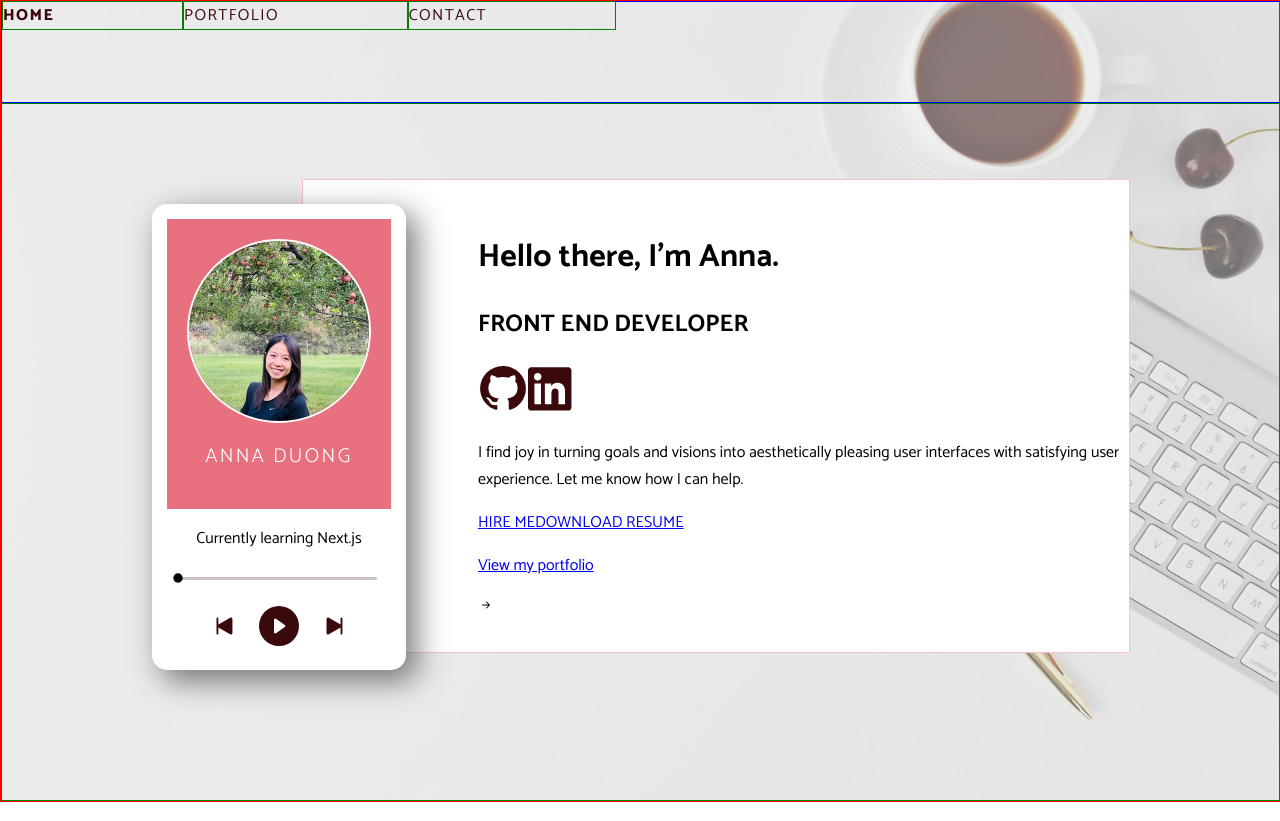
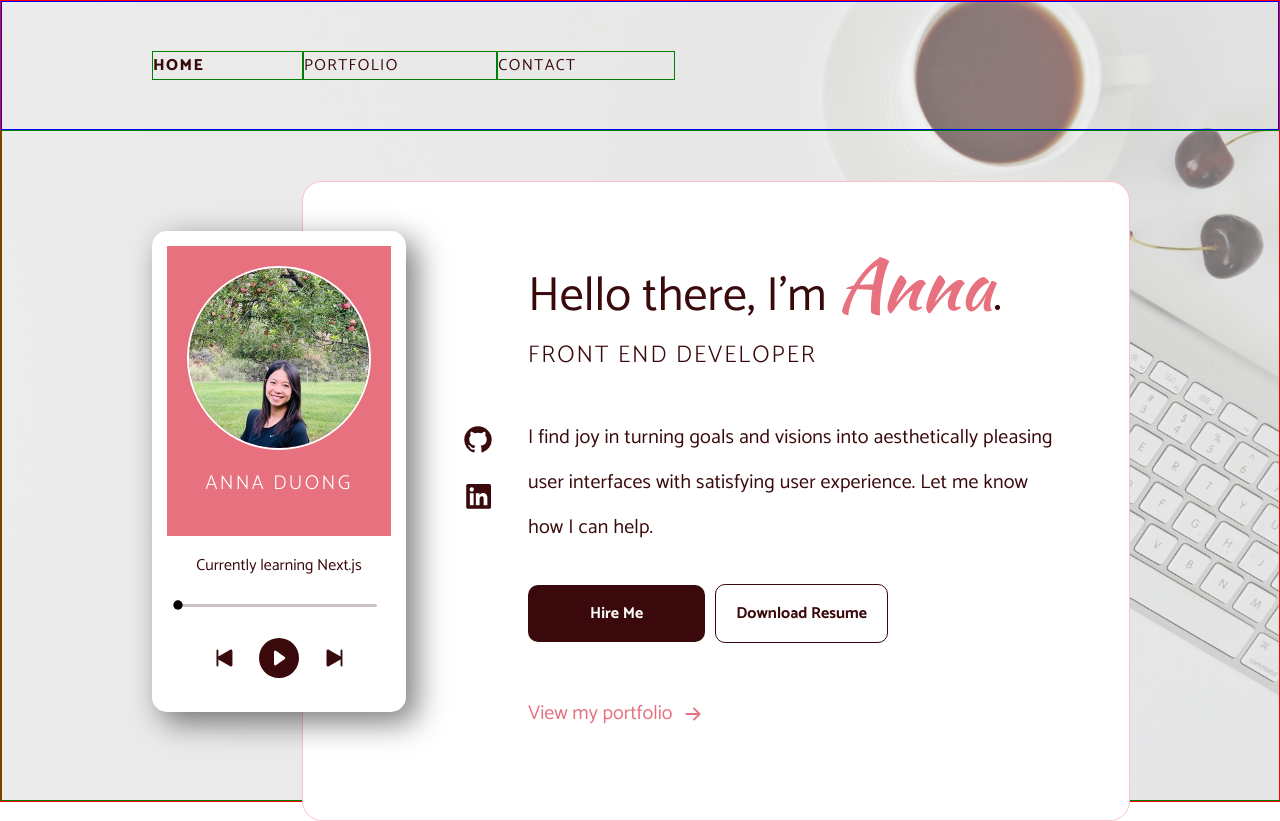
Before and after one commit to annaduong17/portfolio, a React (Create React App) app: page / in a window 1280 px wide. Built offline with nearby package versions, Linux system fonts and the light colour scheme.

Commit message:
style Home

```diff
--- a/src/components/Home.js
+++ b/src/components/Home.js
@@ -3,29 +3,31 @@ import { NavLink } from 'react-router-dom';
 function Home() {
   return (
     <div className="home">
+
       <div className="home-heading">
-        <h1>Hello there, I'm Anna.</h1>
+        <h1>Hello there, I'm <span>Anna</span>.</h1>
         <h2>FRONT END DEVELOPER</h2>
       </div>
 
+      <div className='socials-description'>
         <div className="home-socials">
-        <img width={50} height={50} src="/images/icons/icon-github.svg" alt="github icon" />
-        <img width={50} height={50} src="/images/icons/icon-linkedin.svg" alt="linkedin icon" />
+          <img width={30} height={30} src="/images/icons/icon-github.svg" alt="github icon" />
+          <img width={35} height={25} src="/images/icons/icon-linkedin.svg" alt="linkedin icon" />
         </div>
 
         <div className="home-description">
           <p>I find joy in turning goals and visions into aesthetically pleasing user interfaces with satisfying user experience. Let me know how I can help.</p>
         </div>
-
+      </div>
       <div className="home-buttons">
-        <NavLink to="/contact" className="btn primary-btn">HIRE ME</NavLink>
-        <a download href="/files/anna-duong-resume.pdf" className="btn secondary-btn">DOWNLOAD RESUME</a>
+        <NavLink to="/contact" className="btn primary-btn">Hire Me</NavLink>
+        <a download href="/files/anna-duong-resume.pdf" className="btn secondary-btn">Download Resume</a>
       </div>
 
-      <div>
+      <div className='view-portfolio-container'>
         <NavLink to="/portfolio">
           <p>View my portfolio</p>
-          <img src="/images/icons/icon-arrow-right.svg" alt="right arrow icon" />
+          <img width={30} height={30} src="/images/icons/icon-arrow-right.svg" alt="right arrow icon" />
         </NavLink>
       </div>
     </div>
--- a/src/index.scss
+++ b/src/index.scss
@@ -25,6 +25,7 @@ body {
   width: 100%;
   height: 100%;
   font-family: 'Catamaran', sans-serif;
+  color: $cherry;
   font-size: 1rem;
   margin: 0;
 }
@@ -56,8 +57,10 @@ body {
 
 .navbar {
   border: 1px solid blue;
-  width: 100%;
-  height: 100px;
+  position: sticky;
+  top: 0;
+  padding: 50px 150px;
+  z-index: 100;
 
   .navlink {
     border: 1px solid green;
@@ -73,6 +76,25 @@ body {
   }
 }
 
+.btn {
+  border-radius: 10px;
+  text-decoration: none;
+  font-size: $text--md;
+  font-weight: 700;
+  padding: 15px 20px;
+
+  &.primary-btn {
+    color: $white;
+    background-color: $cherry;
+  }
+
+  &.secondary-btn {
+    color: $cherry;
+    border: 1px solid $cherry;
+    background-color: $white;
+  }
+}
+
 .home-page {
   position: relative;
   border: 1px solid green;
@@ -82,13 +104,87 @@ body {
 
   .home {
     border: 1px solid pink;
+    border-radius: 20px;
     background-color: $white;
     position: absolute;
     right: 150px;
     margin-left: 300px;
-    margin-top: 75px;
-    padding-block: 30px;
-    padding-left: 175px;
+    margin-top: 50px;
+    padding-top: 50px;
+    padding-left: 160px;
+    padding-right: 75px;
+
+    .home-heading {
+      margin-left: 65px;
+    }
+
+    h1 {
+      font-size: $title--lg;
+      font-weight: 400;
+      margin: 0;
+
+      span {
+        font-size: $title--xl;
+        font-family: 'Kaushan Script', cursive;
+        color: $pink;
+      }
+    }
+
+    h2 {
+      font-size: $title--sm;
+      font-weight: 100;
+      letter-spacing: 2px;
+      margin: 0;
+    }
+
+    .socials-description {
+      // border: 1px solid green;
+      display: flex;
+      align-items: flex-start;
+      padding-block: 20px 30px;
+
+      .home-socials {
+        padding-top: 30px;
+
+        * {
+          padding-bottom: 20px;
+        }
+      }
+
+      p {
+        font-size: $text--lg;
+        letter-spacing: 0.15px;
+        line-height: 45px;
+        padding-left: 30px;
+      }
+    }
+
+    .home-buttons {
+
+      .primary-btn {
+        padding-inline: 62px;
+        margin-right: 10px;
+        margin-left: 65px;
+      }
+    }
+
+    .view-portfolio-container {
+      // border: 1px solid blue;
+      margin-block: 50px 70px;
+      margin-inline: 65px;
+
+      a {
+        text-decoration: none;
+        display: flex;
+        align-items: center;
+
+        p {
+          font-size: $text--lg;
+          color: $pink;
+          margin-right: 5px;
+        }
+      }
+    }
   }
 }
 
@@ -151,7 +247,7 @@ body {
       flex-direction: row;
       justify-content: center;
       align-items: center;
-      margin: 20px;
+      margin: 30px;
 
       button {
         background-color: $white;
```
Also changed, not shown: public/images/icons/icon-arrow-right.svg. Lines whose indentation alone changed are shown as unchanged.
